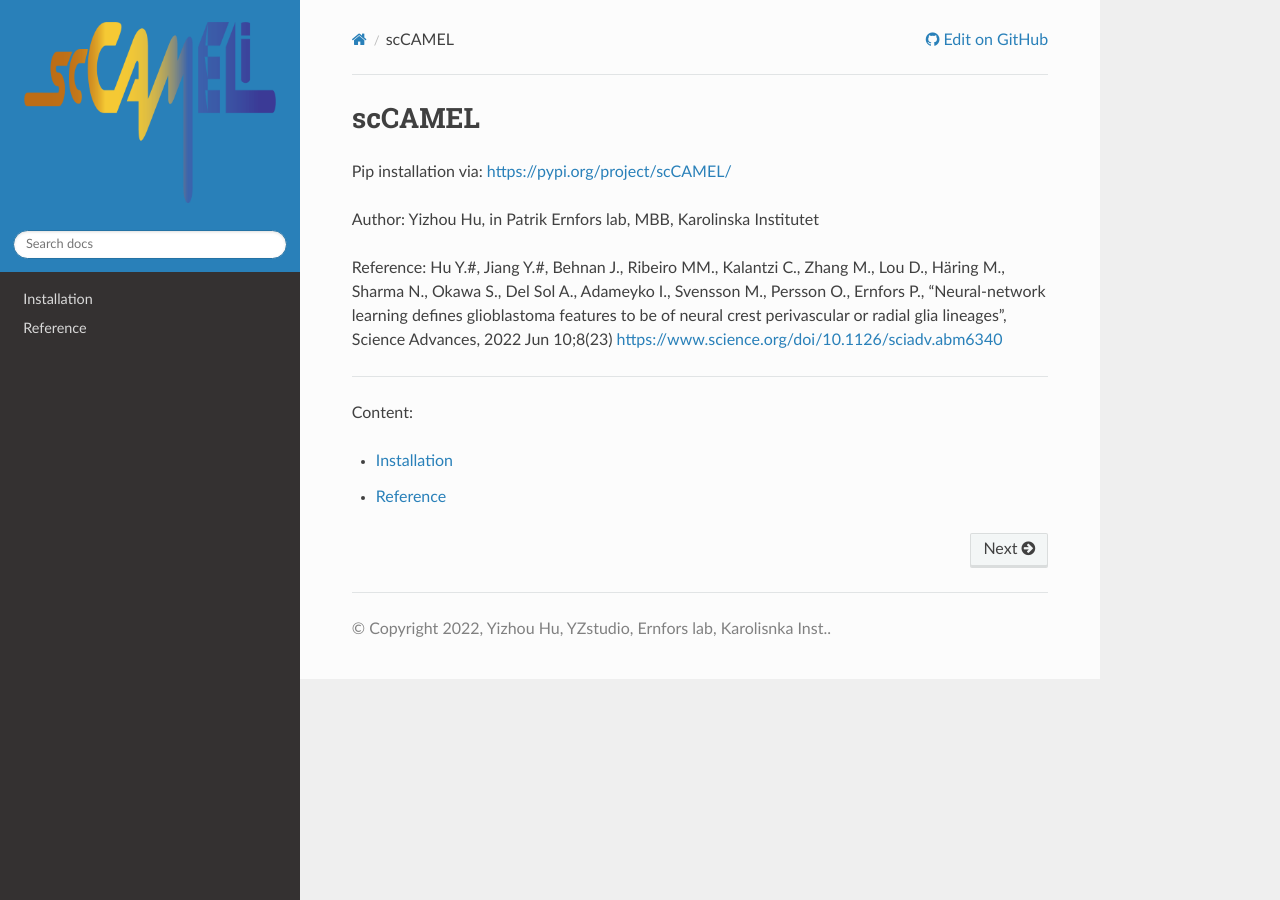
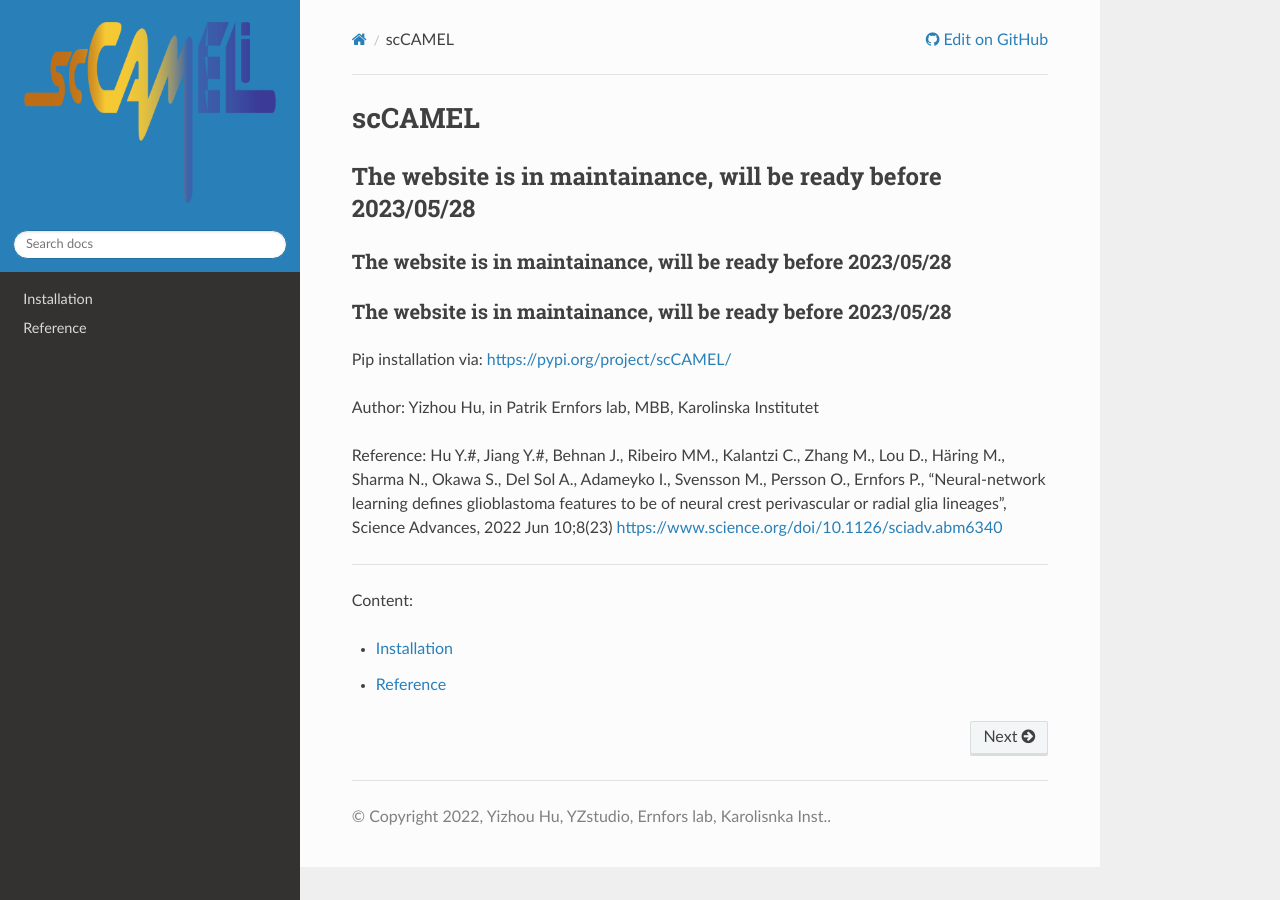
Before and after one commit to StudioYZ/scCAMEL, a Sphinx documentation site: the page built from source/index.rst, in a window 1280 px wide. Built offline with Sphinx 7.4.7 and the Read the Docs theme 2.0.0, drawn with Linux system fonts in a browser that asks for light colours; pages that are not in the unit, such as notebooks, are missing from menus.

Commit message:
Update index.rst

```diff
--- a/source/index.rst
+++ b/source/index.rst
@@ -5,6 +5,14 @@
 
 scCAMEL
 ====================================
+########################################################################
+The website is in maintainance, will be ready before 2023/05/28
+########################################################################
+The website is in maintainance, will be ready before 2023/05/28
+########################################################################
+The website is in maintainance, will be ready before 2023/05/28
+########################################################################
+
 
 Pip installation via: https://pypi.org/project/scCAMEL/
 
```
